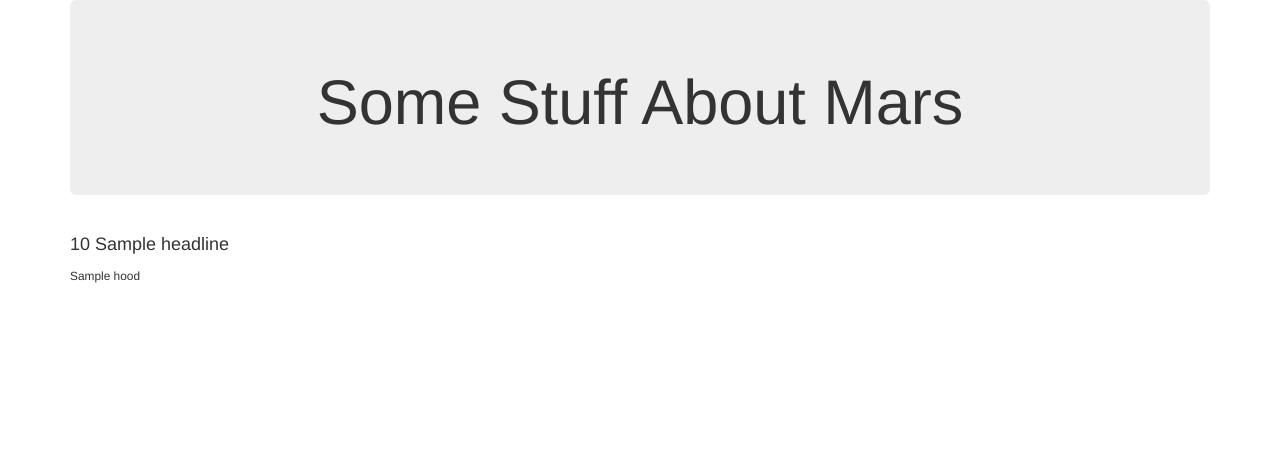
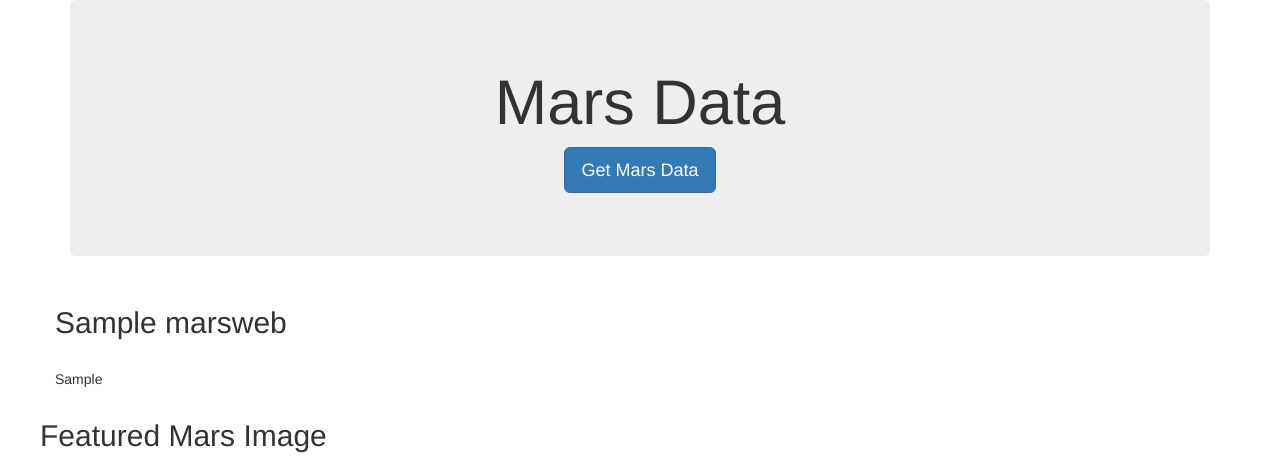
Before and after one commit to nonabsorbing/marsmission, a Flask app: template templates/index.html in a window 1280 px wide. Shown: the top 459 px of the page. Before the commit the page ends 283 px from the top, so only its background shows below. Run offline with Flask 2, Linux system fonts and the light colour scheme; the template is opened without the code that fills it: most values are stand-ins (such as "Sample title", 1, 10 or a date in 2020); some libraries are stand-ins or nearby versions.

Commit message:
Got flask app working, pushing data to index site.

```diff
--- a/app.py
+++ b/app.py
@@ -8,21 +8,18 @@ app = Flask(__name__)
 app.config["MONGO_URI"] = "mongodb://localhost:27017/craigslist_app"
 mongo = PyMongo(app)
 
-# Or set inline
-# mongo = PyMongo(app, uri="mongodb://localhost:27017/craigslist_app")
 
 @app.route("/")
 def index():
     marsweb = mongo.db.mars_dict.find_one()
-    return render_template("index.html", mars_dict=mars_dict)
+    return render_template("index.html", marsweb=marsweb)
 
 
 @app.route("/scrape")
 def scraper():
+    mars_dict = mongo.db.mars_dict
     mars_data = scrape_mars.scrape()
-    mars_data.update({}, listings_data, upsert=True)
-    # mars_data.update({}, listings_data, upsert=True)
-
+    mars_dict.update({}, mars_data, upsert=True)
     return redirect("/", code=302)
 
 
--- a/templates/index.html
+++ b/templates/index.html
@@ -5,26 +5,51 @@
   <meta charset="UTF-8">
   <meta name="viewport" content="width=device-width, initial-scale=1.0">
   <meta http-equiv="X-UA-Compatible" content="ie=edge">
-  <title>Scraping Mars</title>
+  <title>LATEST MARS NEWS</title>
   <link rel="stylesheet" href="https://maxcdn.bootstrapcdn.com/bootstrap/3.3.7/css/bootstrap.min.css">
+  <link rel="stylesheet" href="reset.css">
+  <link rel="stylesheet" href="mars_style.css">
+
 </head>
 
 <body>
+
+
   <div class="container">
-
     <div class="jumbotron text-center">
-      <h1>Some Stuff About Mars</h1>
+      <h1>Mars Data</h1>
+     <p><a class="btn btn-primary btn-lg" href="/scrape" role="button">Get Mars Data</a></p>
     </div>
 
-    <!-- Craigslist Listings -->
-    <div class="row" id="news_headline">
-      <div class="col-md-12">
-        <h4 class="heading">{{marsdic.price}} {{listings.headline}}</h4>
-        <small>{{listings.hood}}</small>
+    <div class="row">
+        <div class="col-12">
+          <h2>{{ marsweb.newsTitle }}</h2>
+          <br>
+          <p>{{ marsweb.newsPara }}</p>
+    </div>
+
+    <div class="row">
+      <div class="col">
+        <h2>Featured Mars Image </h2>
+        <img src="{{ marsweb.articlePic }}" width="600" height="600" alt="Today's Picture">
+      </div>
+      <div class="col">
+         Here's some stuff<br>
+         <h3> will this table work? </h3>
+        <{{marsweb.webTable}}>
       </div>
     </div>
+      <div class = "row">
+          <p> Here's my list of hemispheres
+              {{ marsweb.hemImages }}
+            </p>
 
-  </div>
+                <div> </div>
+
+        </div>
+    </div>
+
+
 </body>
 
 </html>
```
Also changed, not shown: latitude_style.css (added, +60 -0 lines), scrape_mars.py (+50 -15 lines), 2 other files.
